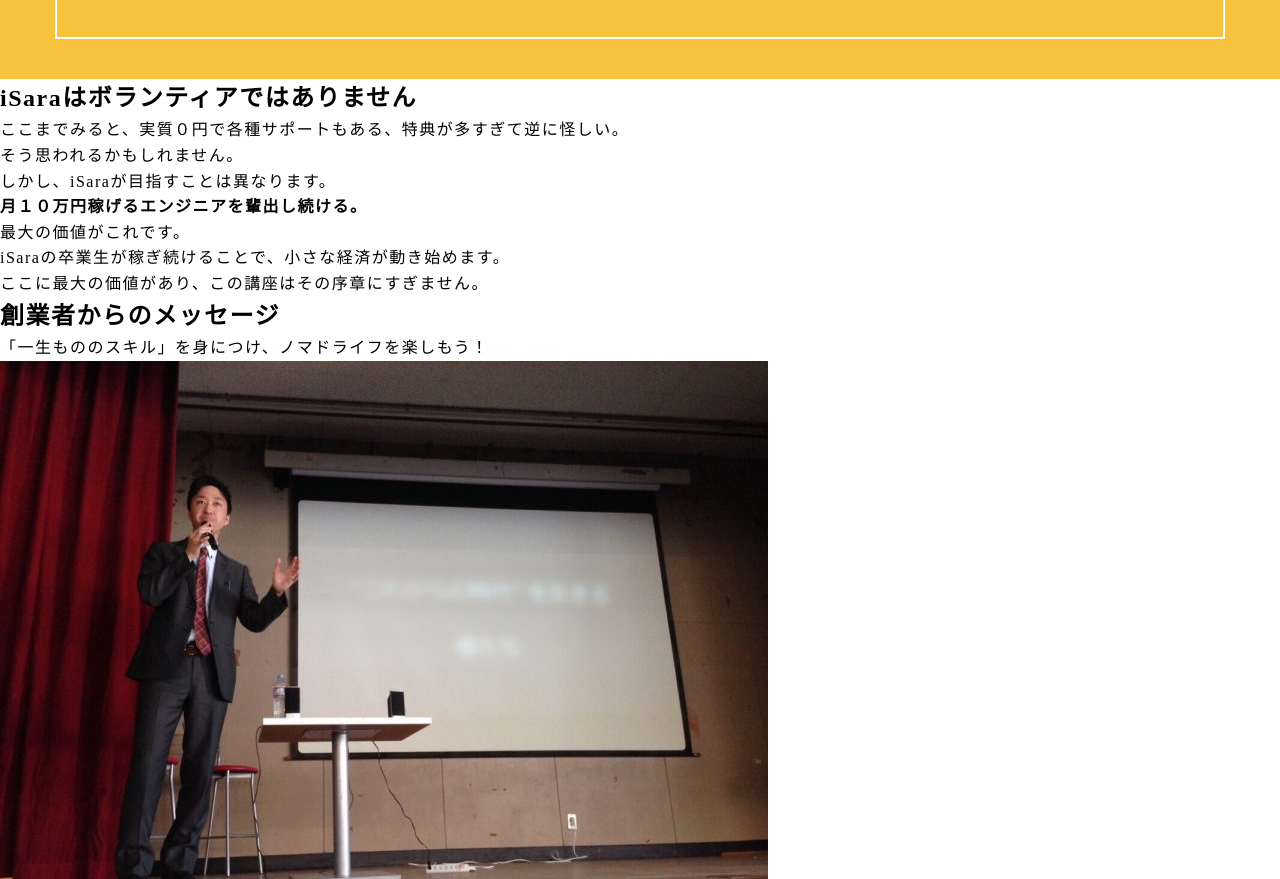
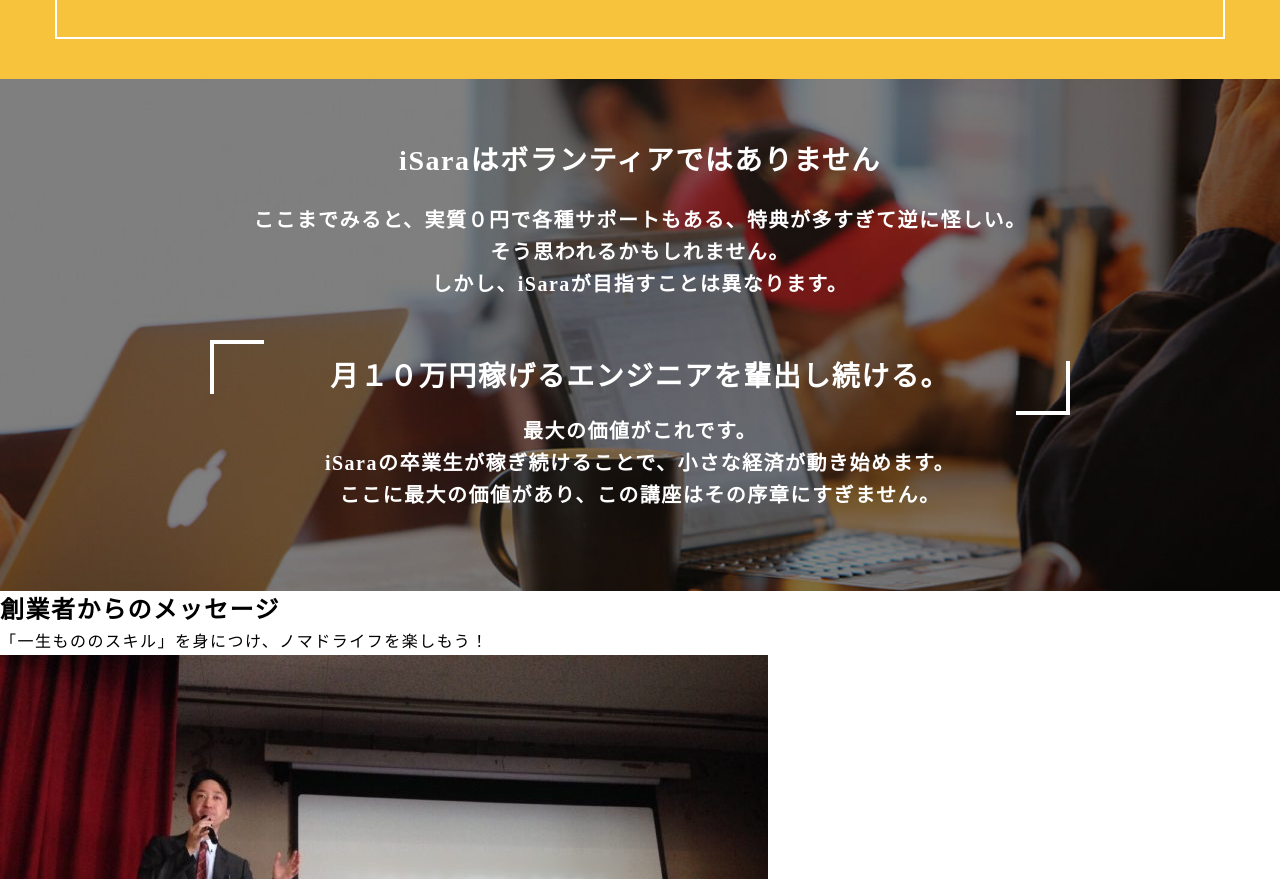
Before and after one commit to nanako-mori/copy_website, a website: page index.html in a window 1280 px wide. Shown: the part 10348-11227 px from the top of the page. Drawn offline with Linux system fonts and the light colour scheme.

Commit message:
最大の価値部分を作成

```diff
--- a/index.html
+++ b/index.html
@@ -436,15 +436,21 @@
                 </ul>
             </div>
         </section>
-        <section>
-            <h2>iSaraはボランティアではありません</h2>
+        <section class="maximum_value">
+            <h2 class="not_volunteer">iSaraはボランティアではありません</h2>
+            <div class="value_detail">
                 <p>ここまでみると、実質０円で各種サポートもある、特典が多すぎて逆に怪しい。</p>
                 <p>そう思われるかもしれません。</p>
                 <p>しかし、iSaraが目指すことは異なります。</p>
-            <strong>月１０万円稼げるエンジニアを輩出し続ける。</strong>
+            </div>
+            <div class="braces02">
+                <strong class="produce">月１０万円稼げるエンジニアを輩出し続ける。</strong>
+            </div>
+            <div class="value_detail">
                 <p>最大の価値がこれです。</p>
                 <p>iSaraの卒業生が稼ぎ続けることで、小さな経済が動き始めます。</p>
                 <p>ここに最大の価値があり、この講座はその序章にすぎません。</p>
+            </div>
         </section>
         <section>
             <h2>創業者からのメッセージ</h2>
--- a/static/sass/style.scss
+++ b/static/sass/style.scss
@@ -725,3 +725,24 @@
         color: $textBaseColor;
     }
 }
+
+.maximum_value {
+    @include wrapper;
+    background: url(../images/specialdetail.jpg) no-repeat;
+    background-position: center;
+    background-size: cover;
+}
+
+// TO DO: クラス名を汎用性の高いものに変更する
+.not_volunteer {
+    @extend .study_title;
+}
+
+.value_detail {
+    @include textBold(20px, $colorWhite);
+    margin-bottom: 40px;
+}
+
+.produce {
+    @include textBold(28px, $colorWhite);
+}
```
Also changed, not shown: static/css/style.css, 1 other file. Lines whose indentation alone changed are shown as unchanged.
